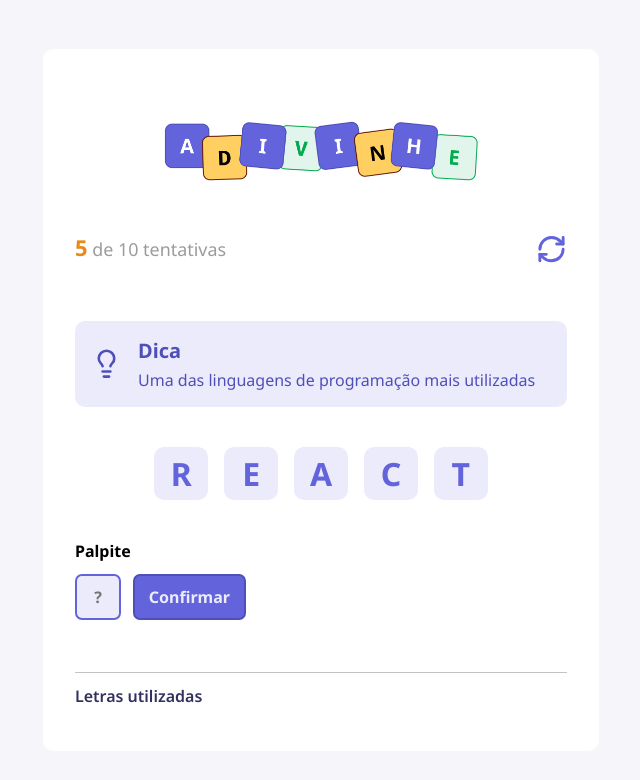
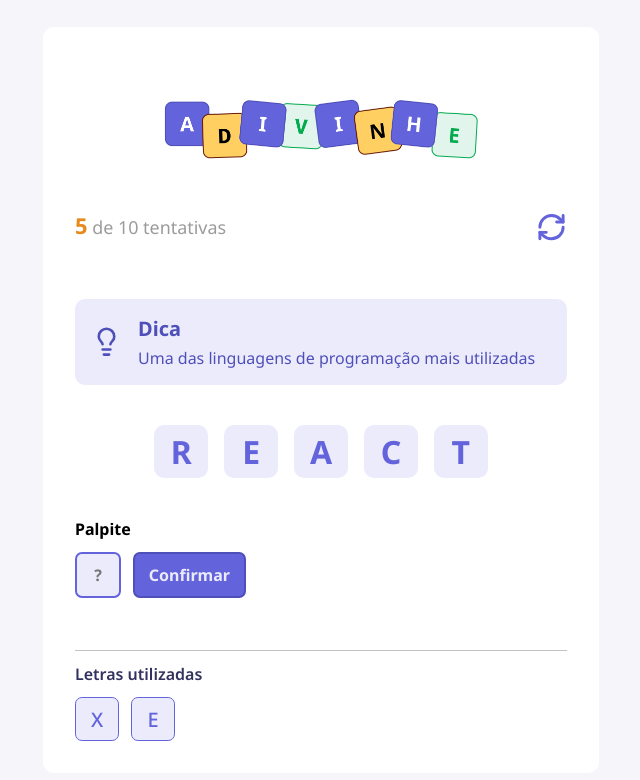
Before and after one commit to Erick-A-Martins/guessword-react, a React (Vite) app: page / in a window 1280 px wide. Shown: the top 780 px of the page, without its empty margins (319-959 px from the left). Built offline with nearby package versions, Linux system fonts and the light colour scheme.

Commit message:
style: add LettersUsed styles variation

```diff
--- a/src/components/Letter/index.tsx
+++ b/src/components/Letter/index.tsx
@@ -2,11 +2,15 @@
 
 type Props = {
     value?: string
+    size?: "default" | "small"
 }
 
-export function Letter( { value="" }: Props){
+export function Letter( { value = "", size = "default" }: Props){
     return (
-        <div className={styles.letter}>
+        <div className={`
+            ${styles.letter}
+            ${size === "small" && styles.letterSmall}
+        `}>
             <span>{ value }</span>
         </div>
     )
--- a/src/components/Letter/styles.module.css
+++ b/src/components/Letter/styles.module.css
@@ -14,3 +14,13 @@
     align-items: center;
     justify-content: center;
 }
+
+.letterSmall {
+    width: 2.75rem;
+    height: 2.75rem;
+    border-radius: 0.43rem;
+
+    font-size: 1.25rem;
+    font-weight: 500;
+    border: 1px solid #6363db;
+}
--- a/src/components/LettersUsed/index.tsx
+++ b/src/components/LettersUsed/index.tsx
@@ -1,4 +1,5 @@
 import styles from "./styles.module.css";
+import { Letter } from "../Letter";
 
 // type Props
 
@@ -6,6 +7,11 @@
     return (
         <div className={styles.lettersUsed}>
             <h5>Letras utilizadas</h5>
+
+            <div>
+                <Letter value="X" size="small"/>
+                <Letter value="E" size="small"/>
+            </div>
         </div>
     )
 }
--- a/src/components/LettersUsed/styles.module.css
+++ b/src/components/LettersUsed/styles.module.css
@@ -10,3 +10,9 @@
     font-weight: 600;
     margin: 0.75rem 0;
 }
+
+.lettersUsed > div {
+    display: flex;
+    gap: 0.75rem;
+    flex-wrap: wrap;
+}
```
